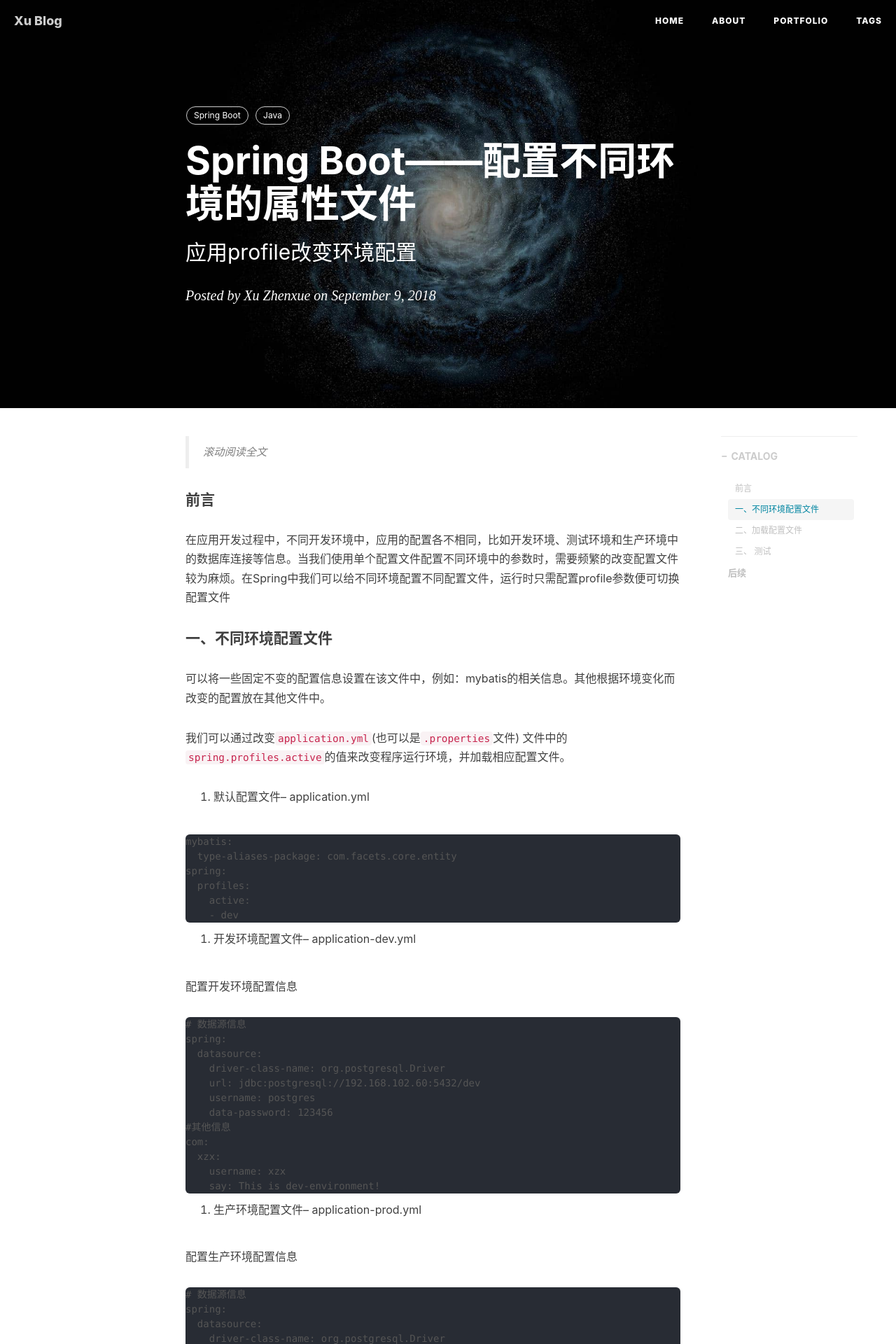
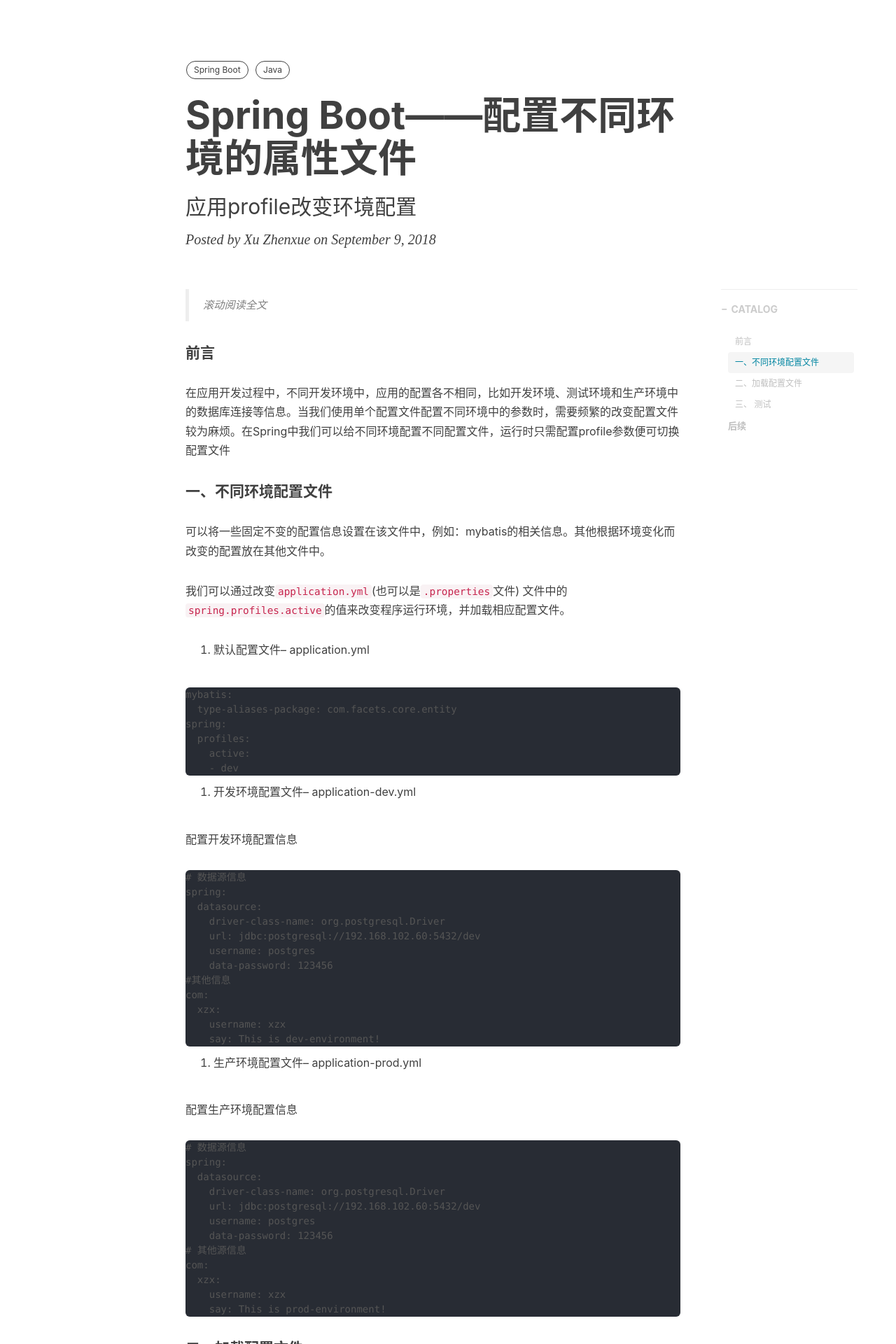
Before and after one commit to popsiclexu/popsiclexu.github.io, a Jekyll site: the page built from _posts/2018-11-3-Spring-Boot-profile应用.markdown, in a window 1280 px wide. Shown: the top 1920 px of the page at 70% size. Built offline with Jekyll 4.4.1, drawn with Linux system fonts in a browser that asks for light colours; nearby versions of some CDN libraries; comment, search, counter and statistics services are not loaded.

Commit message:
[update] post style

```diff
--- a/_posts/2018-09-09-spring-cloud-config.markdown
+++ b/_posts/2018-09-09-spring-cloud-config.markdown
@@ -4,7 +4,7 @@
 subtitle: Spring Cloud Config配置使用
 date: 2018-09-09T00:00:00.000Z
 author: Xu Zhenxue
-header-img: img/post-bg-universe.jpg
+header-style: text
 catalog: true
 tags:
   - Spring Cloud
--- a/_posts/2018-11-3-Spring-Boot-profile应用.markdown
+++ b/_posts/2018-11-3-Spring-Boot-profile应用.markdown
@@ -4,7 +4,7 @@
 subtitle: 应用profile改变环境配置
 date: 2018-09-09T00:00:00.000Z
 author: Xu Zhenxue
-header-img: img/post-bg-universe.jpg
+header-style: text
 catalog: true
 tags:
   - Spring Boot
--- a/_posts/2018-11-3-Spring-Boot-属性读取.markdown
+++ b/_posts/2018-11-3-Spring-Boot-属性读取.markdown
@@ -4,7 +4,7 @@
 subtitle: Spring中的属性处理
 date: 2018-09-09T00:00:00.000Z
 author: Xu Zhenxue
-header-img: img/post-bg-universe.jpg
+header-style: text
 catalog: true
 tags:
   - Spring Boot
```
